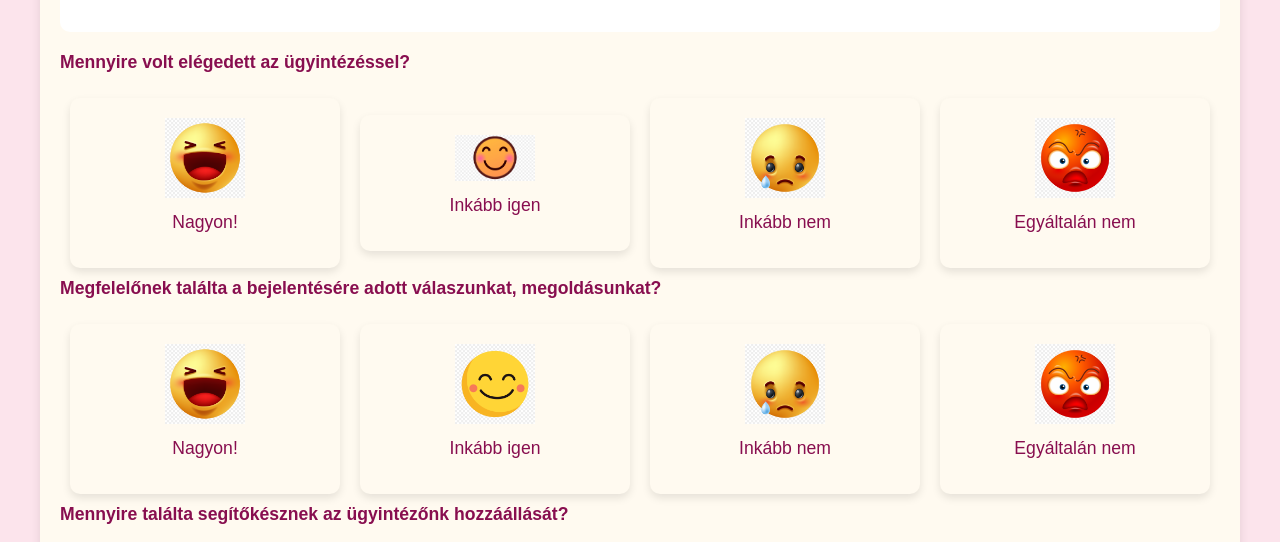
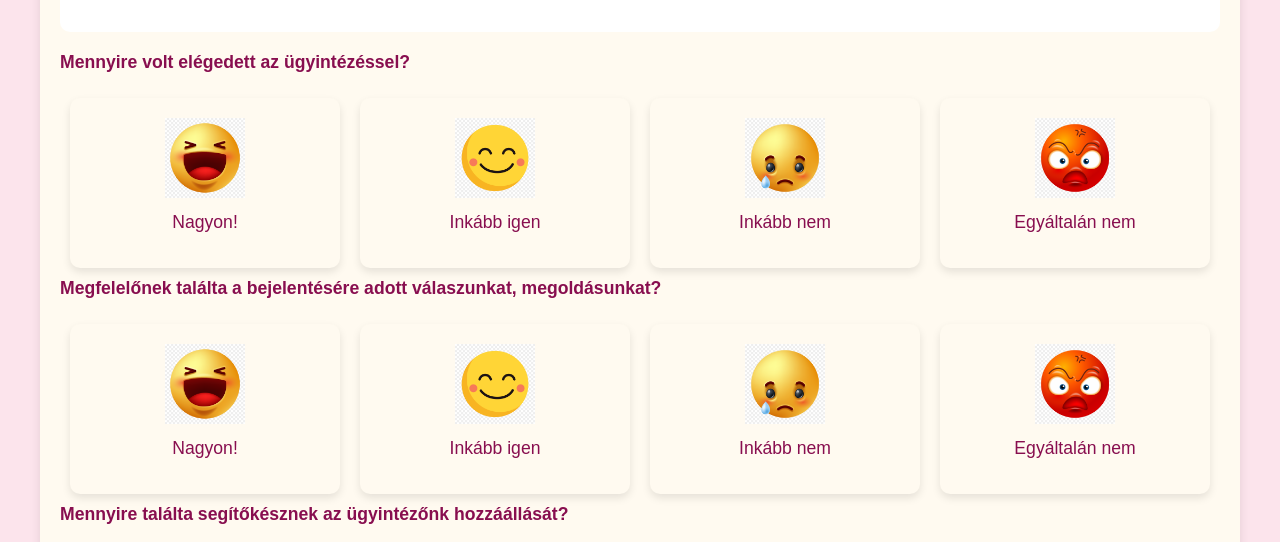
Before and after one commit to tothjazmin/El-gedetts-gi-k-rd-v, a plain HTML site: page index.html in a window 1280 px wide. Shown: the part 258-800 px from the top of the page. Drawn offline with Linux system fonts and the light colour scheme.

Commit message:
Update index.html

```diff
--- a/index.html
+++ b/index.html
@@ -202,7 +202,7 @@ button {
                     <p>Nagyon!</p>
                 </div>
                 <div class="option-card" onclick="selectOption(this)">
-                    <img src="smileyface.jpg" alt="Inkább igen">
+                    <img src="smileyface.png" alt="Inkább igen">
                     <p>Inkább igen</p>
                 </div>
                 <div class="option-card" onclick="selectOption(this)">
```
